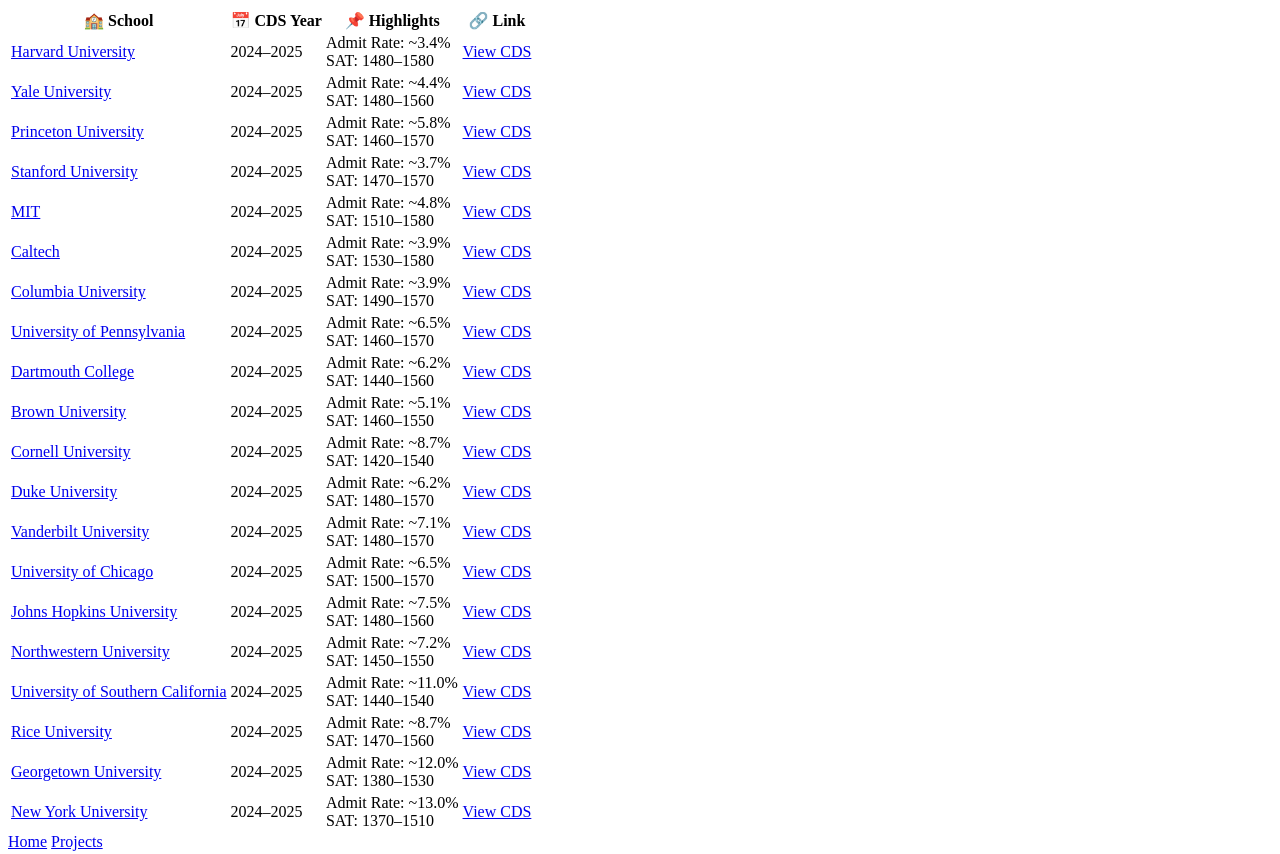
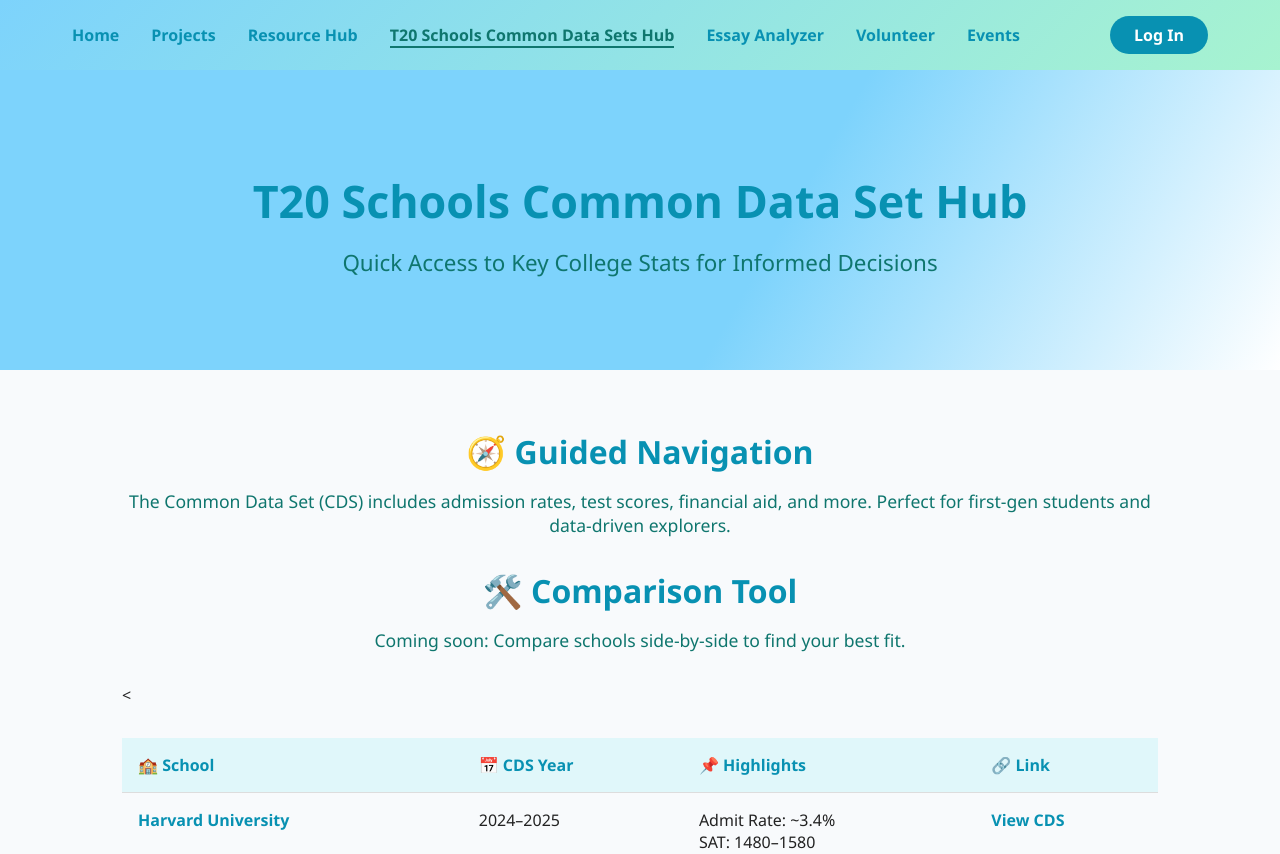
Before and after one commit to thebiobridgeproject/thebiobridgeproject, a plain HTML site: page cds.html in a window 1280 px wide. Shown: the top 854 px of the page. Drawn offline with Linux system fonts and the light colour scheme.

Commit message:
Update cds.html

```diff
--- a/cds.html
+++ b/cds.html
@@ -1,3 +1,81 @@
+<!DOCTYPE html>
+<html lang="en">
+<head>
+  <meta charset="UTF-8" />
+  <meta name="viewport" content="width=device-width, initial-scale=1.0"/>
+  <title>T20 Schools CDS Hub</title>
+  <style>
+    * { margin: 0; padding: 0; box-sizing: border-box; }
+    body { font-family: 'Segoe UI', Arial, sans-serif; color: #222; background: #f8fafc; }
+    a { color: inherit; text-decoration: none; }
+    ul { list-style: none; }
+    header { background: linear-gradient(135deg, #7dd3fc, #a7f3d0); box-shadow: 0 2px 10px rgba(0,0,0,0.08); }
+    nav { display: flex; align-items: center; justify-content: space-between; max-width: 1200px; margin: 0 auto; padding: 1rem 2rem; }
+    .nav-links { display: flex; gap: 2rem; }
+    .nav-links a { color: #0891b2; font-weight: 600; transition: color 0.2s; }
+    .nav-links a:hover, .nav-links .active { color: #0f766e; border-bottom: 2px solid #0f766e; }
+    .login-btn { background: #0891b2; color: #fff; padding: 0.5rem 1.5rem; border-radius: 25px; font-weight: bold; margin-left: 2rem; transition: background 0.2s; }
+    .login-btn:hover { background: #0f766e; }
+    .hero { background: linear-gradient(120deg, #7dd3fc 60%, #fff 100%); padding: 100px 0 60px; text-align: center; }
+    .hero h1 { font-size: 2.8rem; color: #0891b2; margin-bottom: 1rem; }
+    .hero p { font-size: 1.4rem; color: #0f766e; margin-bottom: 2rem; }
+    .container { max-width: 1100px; margin: 0 auto; padding: 0 2rem; }
+    .section { padding: 60px 0; }
+    .section h2 { font-size: 2rem; color: #0891b2; margin-bottom: 1rem; text-align: center; }
+    .section p { font-size: 1.1rem; color: #0f766e; text-align: center; margin-bottom: 2rem; }
+    table { width: 100%; border-collapse: collapse; margin-top: 2rem; }
+    th, td { padding: 1rem; border-bottom: 1px solid #ddd; text-align: left; vertical-align: top; }
+    th { background: #e0f7fa; color: #0891b2; font-weight: 600; }
+    td a { color: #0891b2; font-weight: 600; }
+    td a:hover { color: #0f766e; }
+    footer { background: linear-gradient(135deg, #0891b2, #0f766e); color: #fff; padding: 2.5rem 0; margin-top: 4rem; }
+    .footer-links { display: flex; justify-content: center; gap: 2.2rem; margin-bottom: 1rem; flex-wrap: wrap; }
+    .footer-links a { color: #fff; font-weight: 500; }
+    .footer-links a:hover { color: #7dd3fc; }
+    footer p { text-align: center; font-size: 1rem; margin-top: 1rem; }
+    @media (max-width: 900px) {
+      .container { padding: 0 1rem; }
+      .nav-links { gap: 1.2rem; }
+    }
+    @media (max-width: 700px) {
+      .footer-links { flex-direction: column; gap: 0.7rem; }
+      header nav { flex-direction: column; gap: 0.7rem; }
+      table, thead, tbody, th, td, tr { display: block; }
+      th { background: none; font-weight: bold; }
+      td { padding: 0.5rem 0; border: none; }
+    }
+  </style>
+</head>
+<body>
+  <header>
+    <nav>
+      <ul class="nav-links">
+        <li><a href="index.html">Home</a></li>
+        <li><a href="projects.html">Projects</a></li>
+        <li><a href="resource-hub.html">Resource Hub</a></li>
+        <li><a href="cds.html" class="active">T20 Schools Common Data Sets Hub</a></li>
+        <li><a href="essay-analyzer.html">Essay Analyzer</a></li>
+        <li><a href="volunteer.html">Volunteer</a></li>
+        <li><a href="events.html">Events</a></li>
+      </ul>
+      <a href="#" class="login-btn">Log In</a>
+    </nav>
+  </header>
+
+  <section class="hero">
+    <div class="container">
+      <h1>T20 Schools Common Data Set Hub</h1>
+      <p>Quick Access to Key College Stats for Informed Decisions</p>
+    </div>
+  </section>
+
+  <section class="section">
+    <div class="container">
+      <h2>🧭 Guided Navigation</h2>
+      <p>The Common Data Set (CDS) includes admission rates, test scores, financial aid, and more. Perfect for first-gen students and data-driven explorers.</p>
+      <h2>🛠️ Comparison Tool</h2>
+      <p>Coming soon: Compare schools side-by-side to find your best fit.</p>
+
       <table>
         <thead>
           <tr>
@@ -8,32 +86,11 @@
           </tr>
         </thead>
         <tbody>
+          <!-- All 20 T20 Schools -->
           <tr><td><a href="https://oira.harvard.edu/common-data-set/">Harvard University</a></td><td>2024–2025</td><td>Admit Rate: ~3.4%<br>SAT: 1480–1580</td><td><a href="https://oira.harvard.edu/common-data-set/">View CDS</a></td></tr>
           <tr><td><a href="https://oir.yale.edu/">Yale University</a></td><td>2024–2025</td><td>Admit Rate: ~4.4%<br>SAT: 1480–1560</td><td><a href="https://oir.yale.edu/">View CDS</a></td></tr>
           <tr><td><a href="https://ir.princeton.edu/">Princeton University</a></td><td>2024–2025</td><td>Admit Rate: ~5.8%<br>SAT: 1460–1570</td><td><a href="https://ir.princeton.edu/">View CDS</a></td></tr>
           <tr><td><a href="https://irds.stanford.edu/">Stanford University</a></td><td>2024–2025</td><td>Admit Rate: ~3.7%<br>SAT: 1470–1570</td><td><a href="https://irds.stanford.edu/">View CDS</a></td></tr>
           <tr><td><a href="https://ir.mit.edu/">MIT</a></td><td>2024–2025</td><td>Admit Rate: ~4.8%<br>SAT: 1510–1580</td><td><a href="https://ir.mit.edu/">View CDS</a></td></tr>
           <tr><td><a href="https://provost.caltech.edu/institutional-research">Caltech</a></td><td>2024–2025</td><td>Admit Rate: ~3.9%<br>SAT: 1530–1580</td><td><a href="https://provost.caltech.edu/institutional-research">View CDS</a></td></tr>
-    <tr><td><a href="https://www.columbia.edu/content/common-data-set">Columbia University</a></td><td>2024–2025</td><td>Admit Rate: ~3.9%<br>SAT: 1490–1570</td><td><a href="https://www.columbia.edu/content/common-data-set">View CDS</a></td></tr>
-    <tr><td><a href="https://ir.upenn.edu/">University of Pennsylvania</a></td><td>2024–2025</td><td>Admit Rate: ~6.5%<br>SAT: 1460–1570</td><td><a href="https://ir.upenn.edu/">View CDS</a></td></tr>
-    <tr><td><a href="https://www.dartmouth.edu/~oir/">Dartmouth College</a></td><td>2024–2025</td><td>Admit Rate: ~6.2%<br>SAT: 1440–1560</td><td><a href="https://www.dartmouth.edu/~oir/">View CDS</a></td></tr>
-    <tr><td><a href="https://www.brown.edu/about/administration/institutional-research/common-data-set">Brown University</a></td><td>2024–2025</td><td>Admit Rate: ~5.1%<br>SAT: 1460–1550</td><td><a href="https://www.brown.edu/about/administration/institutional-research/common-data-set">View CDS</a></td></tr>
-    <tr><td><a href="https://irp.dpb.cornell.edu/">Cornell University</a></td><td>2024–2025</td><td>Admit Rate: ~8.7%<br>SAT: 1420–1540</td><td><a href="https://irp.dpb.cornell.edu/">View CDS</a></td></tr>
-    <tr><td><a href="https://opir.duke.edu/common-data-set">Duke University</a></td><td>2024–2025</td><td>Admit Rate: ~6.2%<br>SAT: 1480–1570</td><td><a href="https://opir.duke.edu/common-data-set">View CDS</a></td></tr>
-    <tr><td><a href="https://www.vanderbilt.edu/ir/common-data-set/">Vanderbilt University</a></td><td>2024–2025</td><td>Admit Rate: ~7.1%<br>SAT: 1480–1570</td><td><a href="https://www.vanderbilt.edu/ir/common-data-set/">View CDS</a></td></tr>
-    <tr><td><a href="https://data.uchicago.edu/common-data-set/">University of Chicago</a></td><td>2024–2025</td><td>Admit Rate: ~6.5%<br>SAT: 1500–1570</td><td><a href="https://data.uchicago.edu/common-data-set/">View CDS</a></td></tr>
-    <tr><td><a href="https://oir.jhu.edu/facts-and-figures/common-data-set/">Johns Hopkins University</a></td><td>2024–2025</td><td>Admit Rate: ~7.5%<br>SAT: 1480–1560</td><td><a href="https://oir.jhu.edu/facts-and-figures/common-data-set/">View CDS</a></td></tr>
-    <tr><td><a href="https://www.northwestern.edu/provost/faculty-resources/data/common-data-set.html">Northwestern University</a></td><td>2024–2025</td><td>Admit Rate: ~7.2%<br>SAT: 1450–1550</td><td><a href="https://www.northwestern.edu/provost/faculty-resources/data/common-data-set.html">View CDS</a></td></tr>
-    <tr><td><a href="https://oir.usc.edu/facts/common-data-set/">University of Southern California</a></td><td>2024–2025</td><td>Admit Rate: ~11.0%<br>SAT: 1440–1540</td><td><a href="https://oir.usc.edu/facts/common-data-set/">View CDS</a></td></tr>
-    <tr><td><a href="https://www.rice.edu/common-data-set">Rice University</a></td><td>2024–2025</td><td>Admit Rate: ~8.7%<br>SAT: 1470–1560</td><td><a href="https://www.rice.edu/common-data-set">View CDS</a></td></tr>
-    <tr><td><a href="https://opir.georgetown.edu/common-data-set/">Georgetown University</a></td><td>2024–2025</td><td>Admit Rate: ~12.0%<br>SAT: 1380–1530</td><td><a href="https://opir.georgetown.edu/common-data-set/">View CDS</a></td></tr>
-    <tr><td><a href="https://www.nyu.edu/about/news-publications/common-data-set.html">New York University</a></td><td>2024–2025</td><td>Admit Rate: ~13.0%<br>SAT: 1370–1510</td><td><a href="https://www.nyu.edu/about/news-publications/common-data-set.html">View CDS</a></td></tr>
-  </tbody>
-</table>
-
-<footer>
-  <div class="container">
-    <div class="footer-links">
-      <a href="index.html">Home</a>
-      <a href="projects.html">Projects</a>
-      <a href="
+          <tr><td><a href="https://www.columbia.edu/content/common-data-set">Columbia University</a></td><td>2024–2025</td><td>Admit Rate: ~3.9%<br>SAT: 1490–1570</td><
```
Lines whose indentation alone changed are shown as unchanged.
